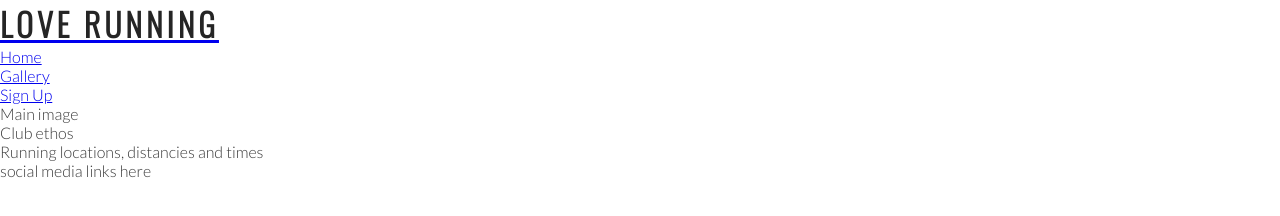
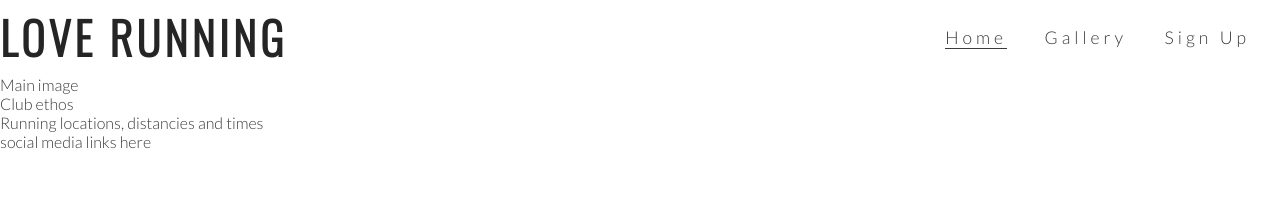
Before and after one commit to GenaGrig/love-running-gena, a plain HTML site: page index.html in a window 1280 px wide. Drawn offline with nearby package versions, Linux system fonts and the light colour scheme.

Commit message:
Style navigation links

```diff
--- a/assets/css/style.css
+++ b/assets/css/style.css
@@ -25,3 +25,33 @@ h1, h2 {
     float: left;
     font-size: 280%;
 }
+
+#menu {
+    font-size: 110%;
+    letter-spacing: 4px;
+    text-align: right;
+}
+
+#menu, #logo {
+    line-height: 75px;
+}
+
+li {
+    text-align: center;
+    display: inline;
+    list-style: none;
+    margin-right: 30px;
+}
+
+#menu a {
+    text-decoration: none;
+    color: inherit;
+}
+
+#menu a:hover {
+    border-bottom: 1px solid #3a3a3a;
+}
+
+.active {
+    border-bottom: 1px solid #3a3a3a;
+}
--- a/index.html
+++ b/index.html
@@ -13,11 +13,11 @@
 <body>
   <header>
     <a href="index,html">
-        <h1>Love Running</h1>
+        <h1 id="logo">Love Running</h1>
     </a>
     <nav>
-        <ul>
-            <li><a href="index.html">Home</a></li>
+        <ul id="menu">
+            <li><a href="index.html" class="active">Home</a></li>
             <li><a href="#">Gallery</a></li>
             <li><a href="#">Sign Up</a></li>
         </ul>
```
